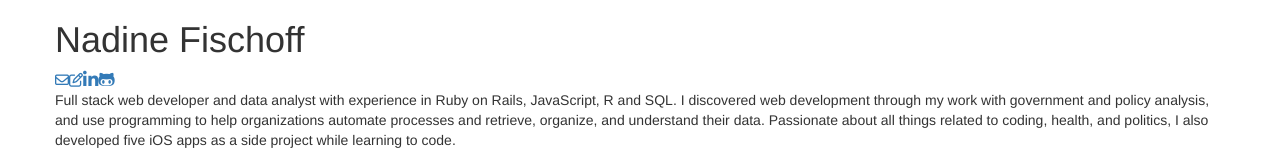
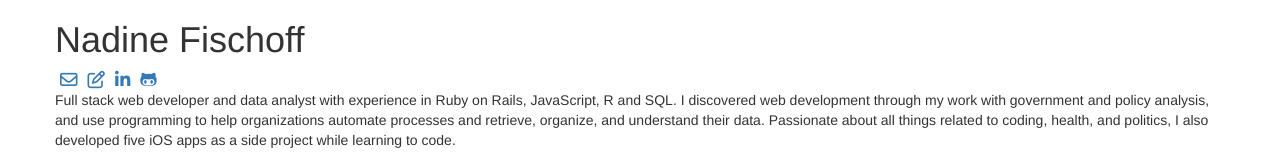
Before and after one commit to nadinesk/resume, a React (Create React App) app: page / in a window 1280 px wide. Shown: the top 163 px of the page. Built offline with nearby package versions, Linux system fonts and the light colour scheme.

Commit message:
font-awesome

```diff
--- /dev/null
+++ b/public/index.css
@@ -0,0 +1,4 @@
+
+.fa {
+  margin: 5px;
+}
--- a/public/index.html
+++ b/public/index.html
@@ -11,6 +11,7 @@
     <link rel="manifest" href="%PUBLIC_URL%/manifest.json">
     <link rel="shortcut icon" href="%PUBLIC_URL%/favicon.ico">
     <link rel="stylesheet" href="https://maxcdn.bootstrapcdn.com/bootstrap/latest/css/bootstrap.min.css">
+    <link rel="stylesheet" type="text/css" href="index.css">
 
     <script src="https://use.fontawesome.com/7ea1abceed.js"></script>
     <!--
--- a/src/App.css
+++ b/src/App.css
@@ -6,6 +6,7 @@
   animation: App-logo-spin infinite 20s linear;
   height: 80px;
 }
+
 
 .App-header {
   background-color: #222;
--- a/src/components/Profile.js
+++ b/src/components/Profile.js
@@ -9,8 +9,8 @@ const Profile = props => {
 	return (
 		<div>
 			<h1> {profileObj.name} </h1>
-			<span><a href={`mailto:${profileObj.email}`}><i class="fa fa-envelope-o" aria-hidden="true"></i></a>
-			<a href={profileObj.website}><i class="fa fa-pencil-square-o" aria-hidden="true"></i></a>
+			<span><a href={`mailto:${profileObj.email}`}><i class="fa fa-envelope-o fa-lg" aria-hidden="true"></i></a>
+			<a href={profileObj.website}><i class="fa fa-pencil-square-o fa-lg" aria-hidden="true"></i></a>
 			{profiles_map} </span>
 			<div>
 				{profileObj.summary}
--- a/src/index.css
+++ /dev/null
@@ -1,5 +0,0 @@
-body {
-  margin: 0;
-  padding: 0;
-  font-family: sans-serif;
-}
```
